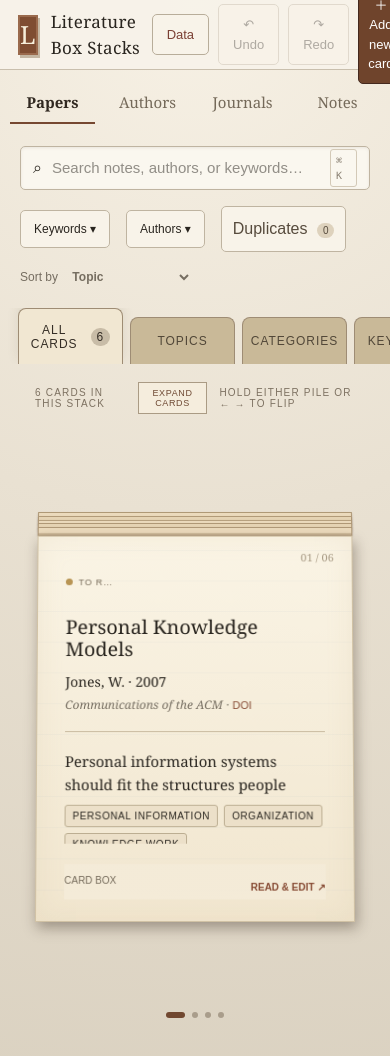
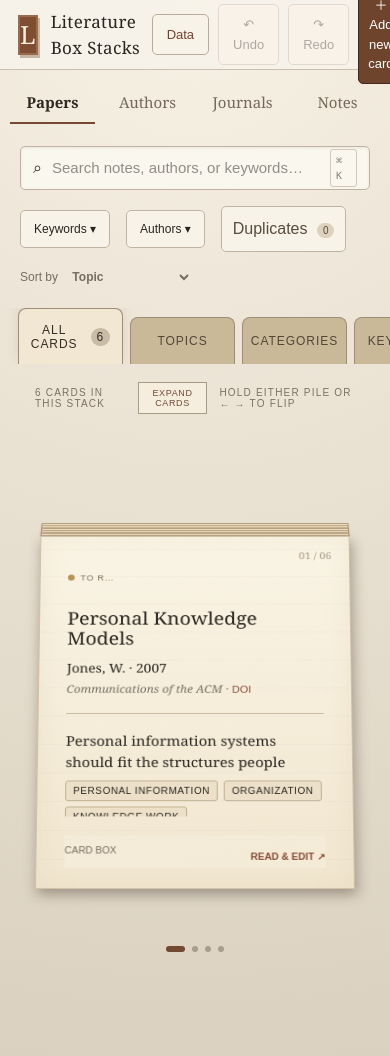
Before and after one commit to Vandi-LiangWaner/Scrinium, a Next.js app in the folder literature-box-complete-source/: page / in a window 390 px wide. Shown: the top 1056 px of the page. Built offline with nearby package versions, Linux system fonts and the light colour scheme.

Commit message:
Keep the card in one scene while expanding and collapsing

```diff
--- a/literature-box-complete-source/app/flip-button.tsx
+++ b/literature-box-complete-source/app/flip-button.tsx
@@ -30,10 +30,11 @@ function useFlipRepeat() {
   return { start, stop };
 }
 
-export function FlipButton({ label, className, disabled, onFlip, children, style }: {
+export function FlipButton({ label, className, disabled, hidden, onFlip, children, style }: {
   label: string;
   className: string;
   disabled?: boolean;
+  hidden?: boolean;
   onFlip: (duration?: number) => void;
   children: ReactNode;
   style?: CSSProperties;
@@ -43,10 +44,10 @@ export function FlipButton({ label, className, disabled, onFlip, children, style
   useEffect(() => { onFlipRef.current = onFlip; }, [onFlip]);
 
   useEffect(() => {
-    if (disabled) stop();
-  }, [disabled, stop]);
+    if (disabled || hidden) stop();
+  }, [disabled, hidden, stop]);
 
-  return <button type="button" aria-label={label} className={className} disabled={disabled} style={style}
+  return <button type="button" aria-label={label} className={className} disabled={disabled} hidden={hidden} style={style}
     onPointerDown={event => {
       if (event.button !== 0 || !event.isPrimary) return;
       event.currentTarget.setPointerCapture(event.pointerId);
--- a/literature-box-complete-source/app/globals.css
+++ b/literature-box-complete-source/app/globals.css
@@ -111,14 +111,16 @@
 .save-state.error { display: inline; color: #923f2e; }
 .save-state button { margin-left: 6px; }
 
-.stack-compact {
-  --sheet-step: clamp(3.5px, .55vh, 6px);
-  --sheet-face: 11px;
-  --pile-tilt: 32deg;
-  --card-lean: 11deg;
+.deck-wrap {
+  --sheet-step: clamp(7px, 1vh, 9px);
+  --sheet-face: 9px;
+  --pile-tilt: 68deg;
+  --card-lean: 24deg;
   --card-height: 430px;
   --stack-perspective: 4600px;
-  --edge-height: calc(var(--sheet-face) + 17 * var(--sheet-step));
+  --edge-height: calc((var(--sheet-face) + 17 * var(--sheet-step)) * cos(var(--pile-tilt)));
+}
+.stack-compact {
   min-height: 0;
   grid-template-columns: min(680px, 75vw, 100%);
   grid-template-rows: var(--edge-height) auto var(--edge-height);
@@ -139,6 +141,8 @@
 .stack-hinge {
   grid-area: 2 / 1;
   display: grid;
+  grid-template-rows: minmax(0, 1fr);
+  grid-template-columns: minmax(0, 1fr);
   width: 100%;
   height: var(--card-height);
   min-width: 0;
@@ -148,6 +152,7 @@
 }
 .stack-hinge .deck-card {
   grid-area: 1 / 1;
+  align-self: end;
   width: 100%;
   height: var(--card-height);
   min-width: 0;
@@ -157,6 +162,7 @@
   animation: none;
   transition: box-shadow .18s ease;
   will-change: auto;
+  overflow: clip;
 }
 .stack-hinge [data-stack-layer=covered] { pointer-events: none; z-index: 0; }
 .stack-hinge .deck-card[data-hinge-motion] { z-index: 2; will-change: transform; }
@@ -164,6 +170,24 @@
 .stack-hinge .deck-card[data-hinge-motion=rise] { animation: hinge-rise .28s linear both; }
 .deck-card[data-preview-transition] { animation: none; transform-origin: center bottom; }
 .deck-card.preview-expanded[data-preview-transition] { transform: none; }
+.stack-expanded {
+  grid-area: 1 / 1;
+  display: grid;
+  grid-template-rows: minmax(0, 1fr);
+  grid-template-columns: minmax(0, 1fr);
+  place-items: center;
+  width: 100%;
+  perspective: var(--stack-perspective);
+  perspective-origin: center bottom;
+  z-index: 3;
+}
+.stack-expanded .deck-card { align-self: end; transition: box-shadow .18s ease; }
+.stack-expanded .deck-card:hover { transform: none; }
+.stack-expanded .deck-card[data-preview-settled] { animation: none; }
+.deck-wrap > .flip[hidden] { display: none; }
+.deck-wrap:not(.stack-compact) .card-pile { position: absolute; opacity: 0; visibility: hidden; pointer-events: none; }
+.deck-wrap:has([data-preview-transition]) .card-pile { pointer-events: none; }
+.stack-compact .card-pile { transition-delay: .14s; }
 .card-pile {
   position: relative;
   width: 100%;
@@ -176,6 +200,7 @@
   cursor: pointer;
   touch-action: manipulation;
   user-select: none;
+  transition: opacity .14s ease, visibility .14s;
 }
 .card-pile:focus-visible { outline: 2px solid #8d694b; outline-offset: 3px; }
 /* Project both piles from the card's hinge. The rear pile starts at the leaned top edge. */
@@ -217,6 +242,7 @@
 @media (prefers-reduced-motion: reduce) {
   .stack-hinge .deck-card[data-hinge-motion] { animation: none; }
   .stack-hinge [data-stack-layer=covered] { display: none; }
+  .card-pile { transition: none; }
 }
 
 .deck-card{animation:deal-smooth .28s cubic-bezier(.2,.72,.24,1);will-change:transform,opacity;backface-visibility:hidden}.deck-shadow{transition:transform .28s cubic-bezier(.2,.72,.24,1),box-shadow .28s ease}@keyframes deal-smooth{0%{opacity:.15;transform:translate3d(34px,5px,0) rotate(.7deg) scale(.992)}100%{opacity:1;transform:translate3d(0,0,0) rotate(0) scale(1)}}@media(prefers-reduced-motion:reduce){.deck-card{animation:none}.deck-shadow{transition:none}}
--- a/literature-box-complete-source/app/page.tsx
+++ b/literature-box-complete-source/app/page.tsx
@@ -374,14 +374,22 @@ export default function Home({initialCards,initialGroupBy="all"}:{initialCards?:
   const [open, setOpen] = useState<Card | null>(null);
   const [sort, setSort] = useState("project");
   const [hasDraft, setHasDraft] = useState(false);
-  type Motion = { card: Card; position: number; direction: "next" | "previous"; duration: number };
+  type Motion = { id: number; card: Card; position: number; direction: "next" | "previous"; duration: number };
   const [navigation, setNavigation] = useState<{ position: number; motion?: Motion }>({ position: 0 });
+  const motionSequence = useRef(0);
   const setPosition = useCallback((position: number) => setNavigation({ position }), []);
   const [previewExpanded,setPreviewExpanded]=useState(false);
-  const previewBounds = useRef<DOMRect | null>(null);
+  const previewBounds = useRef<{ rect: DOMRect; width: number; height: number; transform: string } | null>(null);
   function togglePreview() {
-    if (!window.matchMedia("(prefers-reduced-motion: reduce)").matches) {
-      previewBounds.current = cardPreviewRef.current?.getBoundingClientRect() ?? null;
+    const card = cardPreviewRef.current;
+    if (card && previewExpanded) card.scrollTop = 0;
+    if (card && !window.matchMedia("(prefers-reduced-motion: reduce)").matches) {
+      previewBounds.current = {
+        rect: card.getBoundingClientRect(), width: card.offsetWidth, height: card.offsetHeight,
+        transform: getComputedStyle(card).transform,
+      };
+      card.dataset.previewSettled = "";
+      card.dataset.previewTransition = "";
     }
     setPreviewExpanded(value => !value);
     setNavigation(current => current.motion ? { position: current.position } : current);
@@ -390,24 +398,32 @@ export default function Home({initialCards,initialGroupBy="all"}:{initialCards?:
     const before = previewBounds.current;
     const card = cardPreviewRef.current;
     previewBounds.current = null;
-    if (!before || !card) return;
+    const stage = card?.parentElement;
+    if (!before || !card || !stage) return;
     card.dataset.previewTransition = "";
     const after = card.getBoundingClientRect();
     if (!after.width || !after.height) {
       delete card.dataset.previewTransition;
       return;
     }
-    const x = before.left + before.width / 2 - (after.left + after.width / 2);
-    const translate = `${x}px ${before.bottom - after.bottom}px`;
-    const scale = `${before.width / after.width} ${before.height / after.height}`;
-    const animation = card.animate(
-      [{ translate, scale }, { translate: "0px 0px", scale: "1 1" }],
-      { duration: 260, easing: "cubic-bezier(.2,.72,.24,1)" },
-    );
-    const cleanup = () => { delete card.dataset.previewTransition; };
-    animation.onfinish = cleanup;
-    return () => { animation.cancel(); cleanup(); };
-  }, [previewExpanded]);
+    const x = before.rect.left + before.rect.width / 2 - (after.left + after.width / 2);
+    const y = before.rect.bottom - after.bottom;
+    const end = { width: `${card.offsetWidth}px`, height: `${card.offsetHeight}px`, transform: getComputedStyle(card).transform };
+    stage.style.height = `${stage.offsetHeight}px`;
+    const options = { duration: 280, easing: "cubic-bezier(.2,.72,.24,1)" };
+    const size = card.animate([
+      { width: `${before.width}px`, height: `${before.height}px`, transform: before.transform }, end,
+    ], options);
+    const position = stage.animate([
+      { transform: `translate(${x}px, ${y}px)` }, { transform: "translate(0px, 0px)" },
+    ], options);
+    const cleanup = () => {
+      stage.style.removeProperty("height");
+      delete card.dataset.previewTransition;
+    };
+    size.onfinish = cleanup;
+    return () => { size.cancel(); position.cancel(); cleanup(); };
+  }, [previewExpanded, navigation.position]);
   const [duplicatesOnly,setDuplicatesOnly]=useState(false);
   const [kind, setKind] = useState<Collection>("paper");
   const [groupBy,setGroupBy]=useState<GroupBy>(initialGroupBy);
@@ -614,6 +630,7 @@ export default function Home({initialCards,initialGroupBy="all"}:{initialCards?:
   const boundedPosition = Math.min(navigation.position, lastPosition);
   const flipTo = useCallback((destination: (position: number) => number, duration = 280) => {
     const animate = !previewExpanded && !window.matchMedia("(prefers-reduced-motion: reduce)").matches;
+    const id = ++motionSequence.current;
     setNavigation(previous => {
       const position = Math.min(previous.position, lastPosition);
       const next = Math.max(0, Math.min(lastPosition, destination(position)));
@@ -621,12 +638,12 @@ export default function Home({initialCards,initialGroupBy="all"}:{initialCards?:
       const card = deckItems[position]?.card;
       const direction = next > position ? "next" : "previous";
       return { position: next, motion: animate && card ? {
-        card, position, direction, duration,
+        id, card, position, direction, duration,
       } : undefined };
     });
   }, [deckItems, lastPosition, previewExpanded]);
   const finishFlip = useCallback((motion: Motion) => {
-    startTransition(() => setNavigation(current => current.motion === motion ? { position: current.position } : current));
+    startTransition(() => setNavigation(current => current.motion?.id === motion.id ? { position: current.position } : current));
   }, []);
   const nextCard = useCallback((duration?: number) => flipTo(position => position + 1, duration), [flipTo]);
   const previousCard = useCallback((duration?: number) => flipTo(position => position - 1, duration), [flipTo]);
@@ -675,7 +692,8 @@ export default function Home({initialCards,initialGroupBy="all"}:{initialCards?:
       const lineHeight = parseFloat(getComputedStyle(finding).lineHeight) || 24;
       const reserve = matches ? Math.min(62, matches.scrollHeight + 10)
         : tags?.children.length ? Math.min(62, tags.scrollHeight + 22) : 8;
-      const available = footer.offsetTop - finding.offsetTop - reserve;
+      const height = parseFloat(getComputedStyle(card).getPropertyValue("--card-height")) || card.offsetHeight;
+      const available = footer.offsetTop + height - card.offsetHeight - finding.offsetTop - reserve;
       const lines = String(Math.max(1, Math.min(8, Math.floor(available / lineHeight))));
       card.style.setProperty("--preview-lines", lines);
     };
@@ -1117,16 +1135,15 @@ export default function Home({initialCards,initialGroupBy="all"}:{initialCards?:
         <span>{previewExpanded ? "Hold ← or → to flip" : "Hold either pile or ← → to flip"}</span>
       </div>
       {currentItem ? <div className={previewExpanded ? "deck-wrap" : "deck-wrap stack-compact"}>
-        {previewExpanded ? <FlipButton className="flip prev" label="Previous card" disabled={boundedPosition === 0} onFlip={previousCard}>←</FlipButton>
-          : deckItems[boundedPosition + 1] && <CardPile card={deckItems[boundedPosition + 1].card} count={lastPosition - boundedPosition} direction="next" onFlip={nextCard}/>}
+        <FlipButton className="flip prev" label="Previous card" hidden={!previewExpanded} disabled={boundedPosition === 0} onFlip={previousCard}>←</FlipButton>
+        {deckItems[boundedPosition + 1] && <CardPile card={deckItems[boundedPosition + 1].card} count={lastPosition - boundedPosition} direction="next" onFlip={nextCard}/>}
         <div className="deck-shadow shadow-three"/><div className="deck-shadow shadow-two"/><div className="deck-shadow shadow-one"/>
-        {previewExpanded ? renderDeckCard(currentItem.card, boundedPosition, true) :
-          <div className="stack-hinge">
-            {navigation.motion && renderDeckCard(navigation.motion.card, navigation.motion.position, false, navigation.motion)}
-            {renderDeckCard(currentItem.card, boundedPosition, true, navigation.motion)}
-          </div>}
-        {previewExpanded ? <FlipButton className="flip next" label="Next card" disabled={boundedPosition >= lastPosition} onFlip={nextCard}>→</FlipButton>
-          : deckItems[boundedPosition - 1] && <CardPile card={deckItems[boundedPosition - 1].card} count={boundedPosition} direction="previous" onFlip={previousCard}/>}
+        <div className={previewExpanded ? "stack-expanded" : "stack-hinge"} key="card-stage">
+          {!previewExpanded && navigation.motion && renderDeckCard(navigation.motion.card, navigation.motion.position, false, navigation.motion)}
+          {renderDeckCard(currentItem.card, boundedPosition, true, navigation.motion)}
+        </div>
+        <FlipButton className="flip next" label="Next card" hidden={!previewExpanded} disabled={boundedPosition >= lastPosition} onFlip={nextCard}>→</FlipButton>
+        {deckItems[boundedPosition - 1] && <CardPile card={deckItems[boundedPosition - 1].card} count={boundedPosition} direction="previous" onFlip={previousCard}/>}
       </div> : <div className="empty"><b>No cards found</b><span>Try another phrase or divider.</span></div>}
       <div className="deck-dots">{deckItems.slice(Math.max(0,boundedPosition-3),boundedPosition+4).map((item,index)=>{const itemPosition=Math.max(0,boundedPosition-3)+index;return <button key={item.card.id} className={itemPosition===boundedPosition?"active":""} onClick={() => flipTo(() => itemPosition)} aria-label={`Go to card ${itemPosition + 1}`} aria-current={itemPosition === boundedPosition ? "true" : undefined}/>})}</div>
     </section></div>
--- a/literature-box-complete-source/package.json
+++ b/literature-box-complete-source/package.json
@@ -1,6 +1,6 @@
 {
   "name": "literature-box-stacks",
-  "version": "3.3.5",
+  "version": "3.3.6",
   "private": true,
   "main": "desktop/main.cjs",
   "engines": {
```
Also changed, not shown: 1 other file (tests, documents, lock files or other folders).
